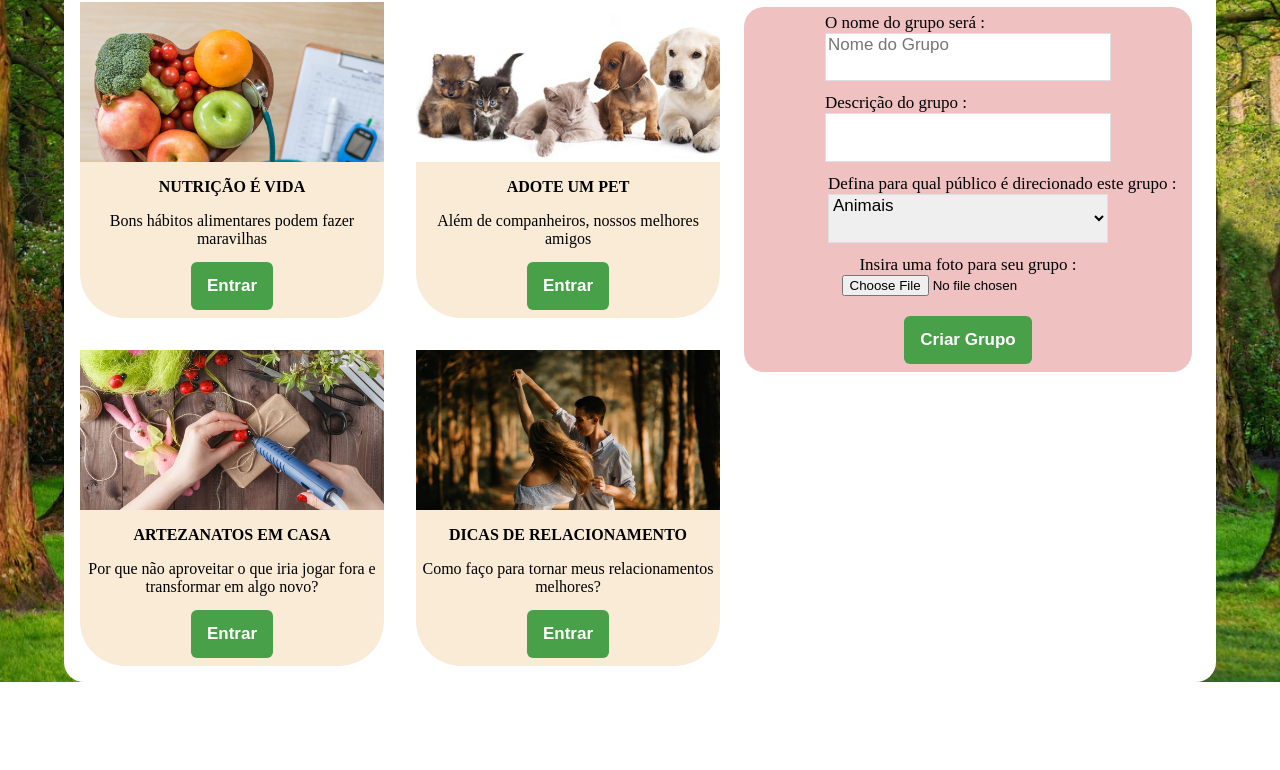
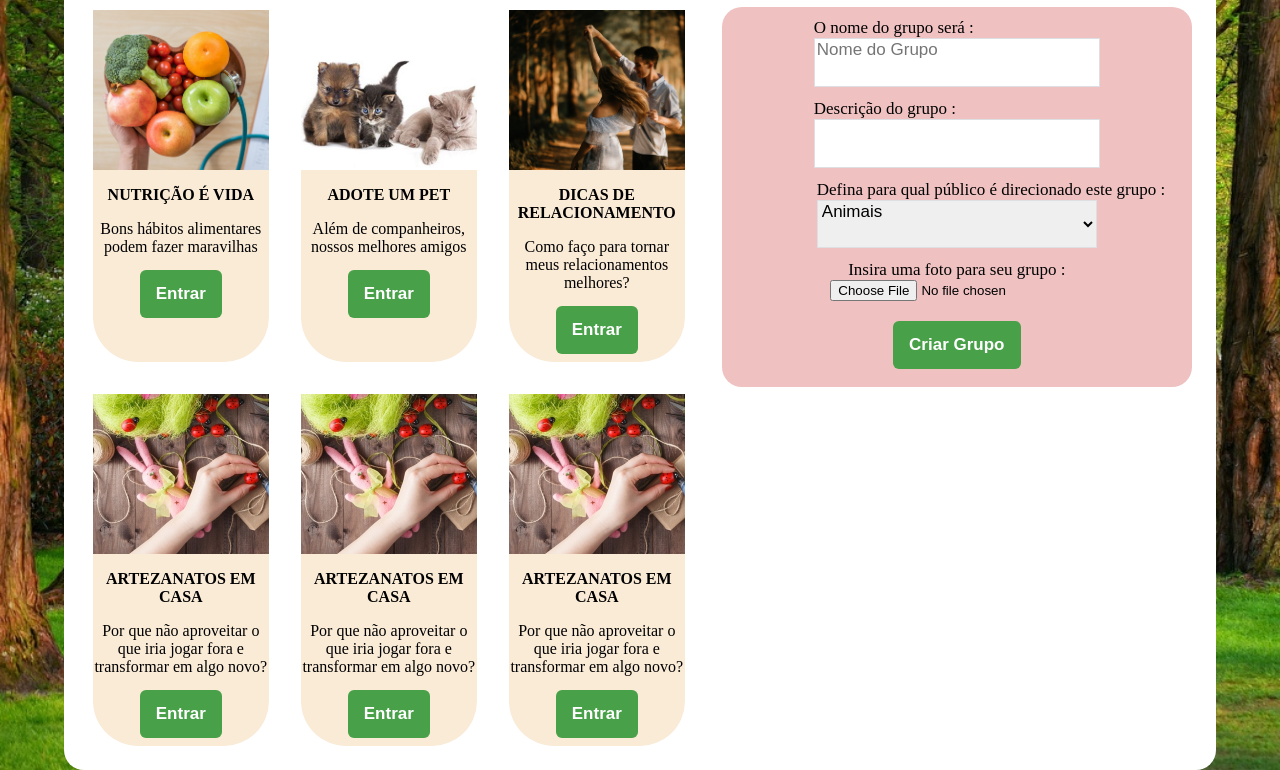
Before and after one commit to VitoriaAkemi/PanaceIA, a plain HTML site: page comunidade.html in a window 1280 px wide. Shown: the part 281-1051 px from the top of the page. Before the commit the page ends 963 px from the top, so only its background shows below. Drawn offline with Linux system fonts and the light colour scheme.

Commit message:
alteração na comunidade

```diff
--- a/comunidade.html
+++ b/comunidade.html
@@ -26,6 +26,7 @@
             </ul>
         </div>
         <div class="quadro2">
+            <div class="coluna1 coluna">
                 <div class="grupos">
                     <div class="topo">
                         <h2>Alguns grupos que podem ser de seu interesse:</h2>
@@ -53,6 +54,16 @@
                                 </div>
                             </form>
                         </div>
+                    <div class="grupo">
+                        <form action="depoimento.html">
+                            <div class="interesse relacionamento"></div>
+                            <h3>Dicas de relacionamento</h3>
+                            <li>Como faço para tornar meus relacionamentos melhores?</li>
+                            <div class="botao">
+                                <button class="botaoCamp">Entrar</button>
+                            </div>
+                        </form>
+                    </div>
                 </div>
                     <div class="todo">
                         <div class="grupo">
@@ -67,9 +78,19 @@
                         </div>
                         <div class="grupo">
                             <form action="depoimento.html">
-                            <div class="interesse relacionamento"></div>
-                            <h3>Dicas de relacionamento</h3>
-                            <li>Como faço para tornar meus relacionamentos melhores?</li>
+                                <div class="interesse artezanato"></div>
+                                <h3>Artezanatos em casa</h3>
+                                <li>Por que não aproveitar o que iria jogar fora e transformar em algo novo?</li>
+                                <div class="botao">
+                                    <button class="botaoCamp">Entrar</button>
+                                </div>
+                            </form>
+                        </div>
+                        <div class="grupo">
+                            <form action="depoimento.html">
+                                <div class="interesse artezanato"></div>
+                                <h3>Artezanatos em casa</h3>
+                                <li>Por que não aproveitar o que iria jogar fora e transformar em algo novo?</li>
                                 <div class="botao">
                                     <button class="botaoCamp">Entrar</button>
                                 </div>
@@ -77,11 +98,12 @@
                         </div>
                     </div>
                 </div>
-            <div class="coluna2">
+            </div>
+            <div class="coluna coluna2">
                 <h1>Que tal criar seu próprio grupo?</h1>
                 <div class="criaEventos">
                     <form action="#" method="get">
-                        <div>
+                        <fieldset>
                             <!--inputs para dados do grupo a ser criado-->
                             <div class="campo campoLabel">
                                 <!--input do nome do grupo-->
@@ -117,7 +139,7 @@
                             <div class="botao">
                                 <button class="botaoCamp" id="idCriaGrupo">Criar Grupo</button>
                             </div>
-                        </div>
+                        </fieldset>
                     </form>
                 </div>
             </div>
--- a/css/style.css
+++ b/css/style.css
@@ -290,7 +290,6 @@ fieldset{
 .calendario {
     display: flex;
     flex-direction: column;
-    max-width: 76vh;
     margin: 1vh;
     padding-inline: 1vh;
     padding-top: 1vh;
@@ -344,6 +343,8 @@ fieldset{
     text-align: center;
     background-color: #efc1c1;
     border-radius: 20px;
+    display: flex;
+    flex-direction: column;
 }
 
 .cria {
@@ -447,16 +448,14 @@ input#idPlataforma {
 .grupos{
     flex-direction: column;
     display: flex;
-    width: 70%;
     justify-content: space-around;
 }
 
  .grupo {
     margin: 2vh;
-    width: 38vh;
+    width: 22vh;
     background-color: rgb(250, 235, 215);
     border-radius: 45px;
-    height: max-content;
  }
 
  /*grupos*/
```
Also changed, not shown: agenda.html (+2 -2 lines), depoimento.html (+1 -1 lines). Lines whose indentation alone changed are shown as unchanged.
